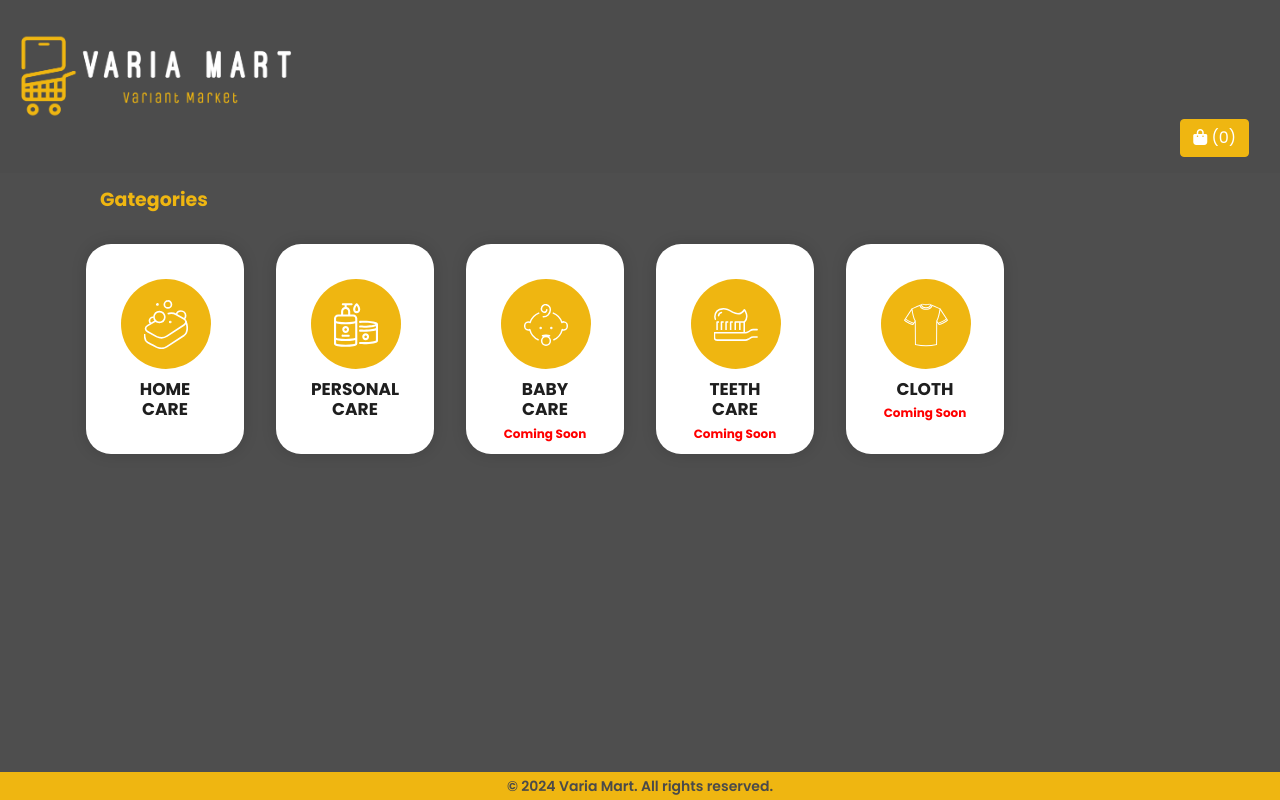
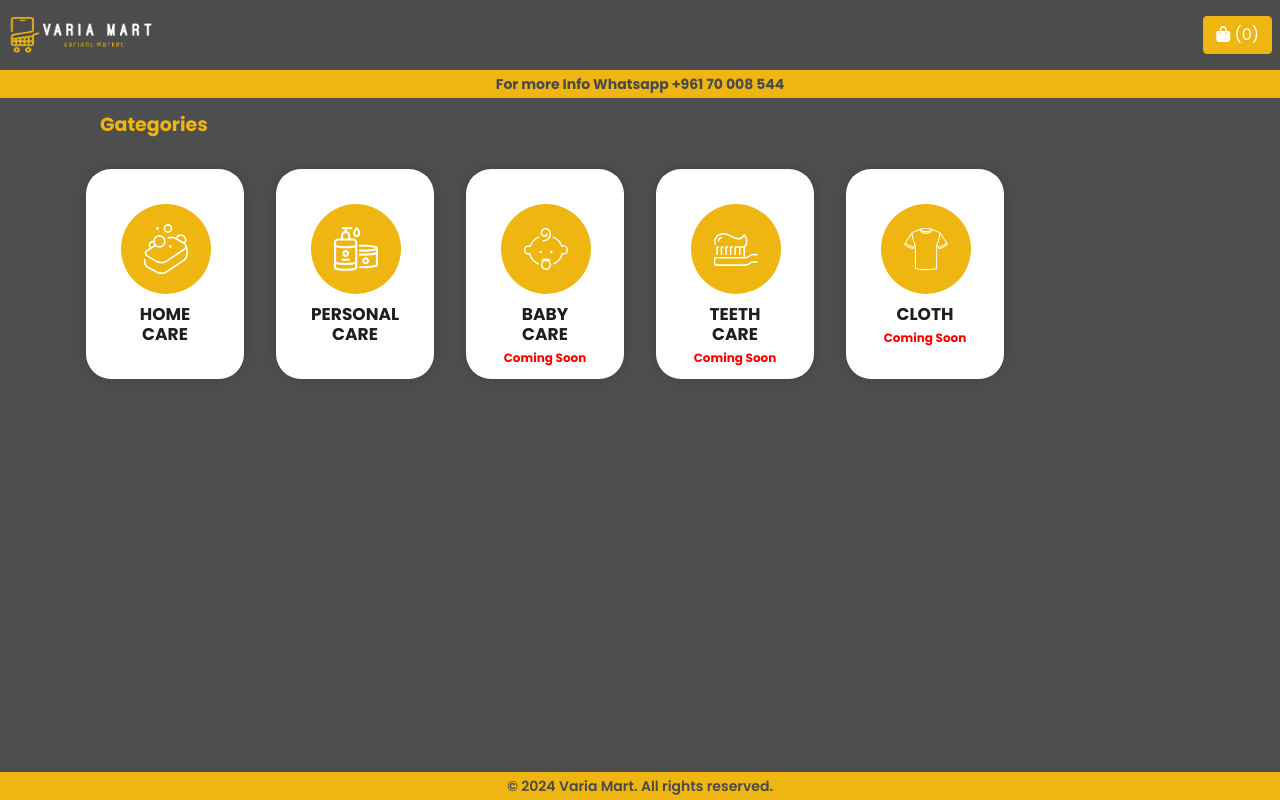
Before and after one commit to VariaMart/VariaMart, a plain HTML site: page index.html in a window 1280 px wide. Drawn offline with nearby package versions, Linux system fonts and the light colour scheme.

Commit message:
added new header to index

```diff
--- a/index.html
+++ b/index.html
@@ -25,11 +25,11 @@
     />
     <!-- Additional CSS Files -->
     <link rel="stylesheet" href="assets/css/fontawesome.css?ver=1.1" />
-    <link rel="stylesheet" href="assets/css/templatemo.css?ver=1.1" />
+    <link rel="stylesheet" href="assets/css/templatemo.css?ver=1.2" />
     <!-- <link rel="stylesheet" href="assets/css/owl.css?ver=1.1" /> -->
     <!-- <link rel="stylesheet" href="assets/css/animate.css?ver=1.1" /> -->
     <!-- <link rel="stylesheet" href="assets/css/swiper-bundle.min.css?ver=1.1" /> -->
-    <link rel="stylesheet" href="assets/css/site.css?ver=1.1" />
+    <link rel="stylesheet" href="assets/css/site.css?ver=1.2" />
     <!---->
   </head>
 
@@ -48,23 +48,32 @@
     <!-- ***** Preloader End ***** -->
 
     <!-- ***** Header Area Start ***** -->
-    <header class="header-area header-sticky p-3">
+    <header class="header-area header-sticky">
+      <div class="d-flex p-2" style="justify-content: space-between">
         <a href="index.html" class="logo">
           <img src="assets/images/1mainLogo.png" alt="Logo" />
         </a>
-      <div class="col cartBtn">
+        <div class="col cartBtn p-0">
           <button
             type="button"
             class="btn btn-primary"
             data-toggle="modal"
             data-target="#cart"
           >
-          <i class="fa fa-shopping-bag"></i> (<span class="total-count"></span>)
+            <i class="fa fa-shopping-bag"></i> (<span class="total-count"></span
+            >)
           </button>
           <!-- <button class="clear-cart btn btn-danger">Clear Cart</button> -->
         </div>
+      </div>
+      <div class="Whatsapp">
+        <a href="https://wa.me/+96170008544" target="_blank"
+          >For more Info Whatsapp +961 70 008 544</a
+        >
+      </div>
     </header>
     <!-- ***** Header Area End ***** -->
+
     <main>
       <div class="features mt-3 mb-3">
         <div class="container">
```
Also changed, not shown: product-details.html (+2 -2 lines). Lines whose indentation alone changed are shown as unchanged.
